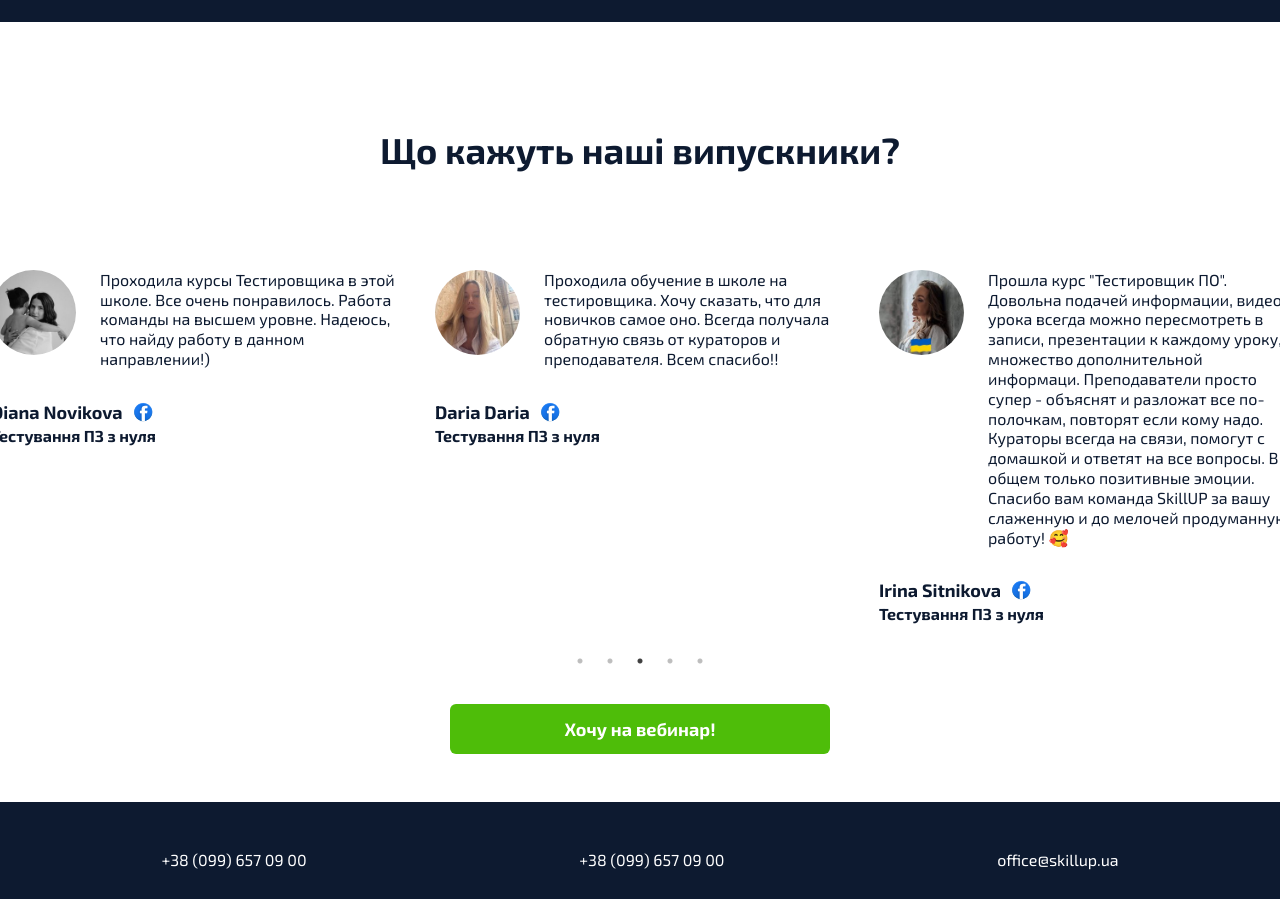
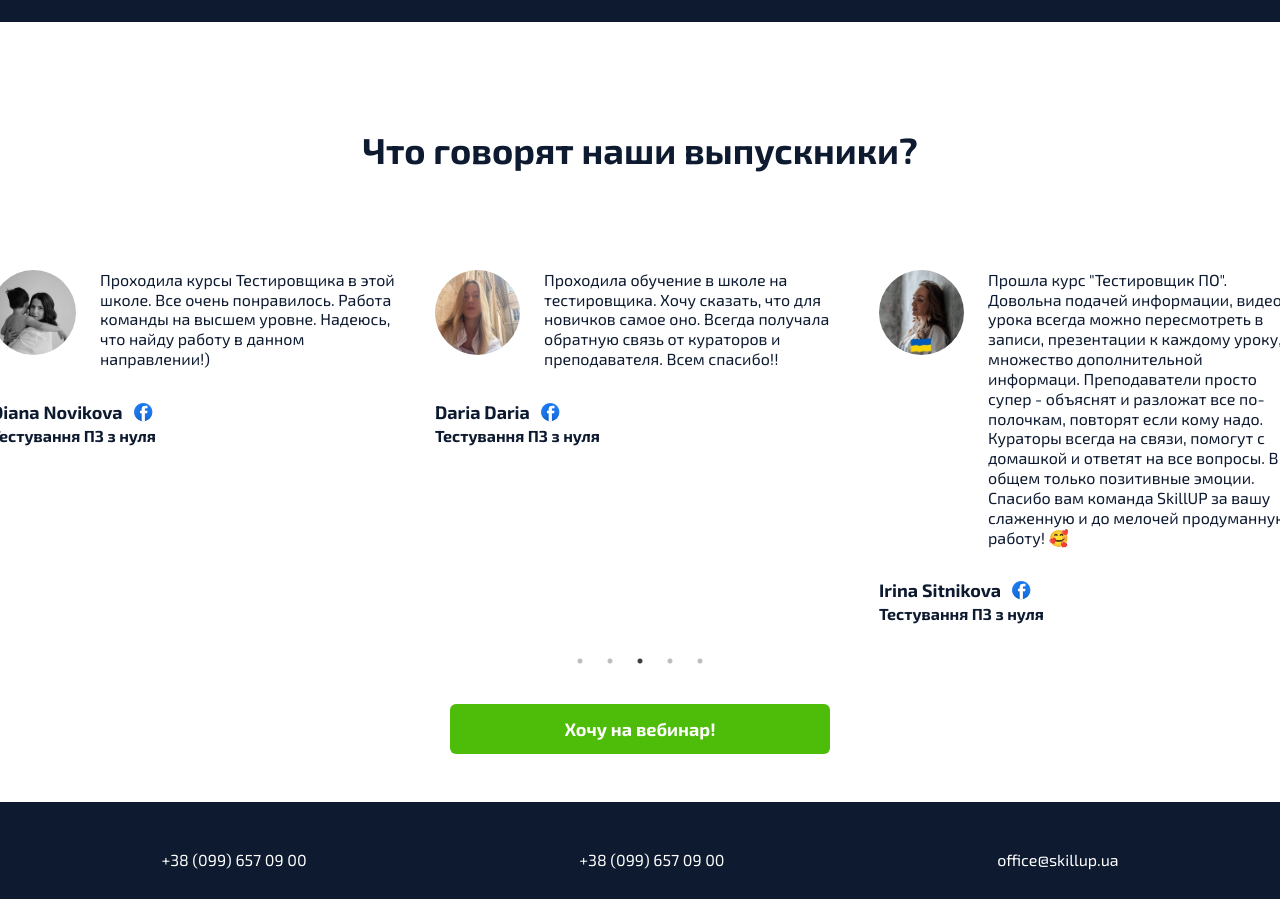
Before and after one commit to RomanKoriachko/skillup_testing_KZ, a plain HTML site: page index.html in a window 1280 px wide. Shown: the part 5680-6579 px from the top of the page. Drawn offline with nearby package versions, Linux system fonts and the light colour scheme.

Commit message:
translate text in review section

```diff
--- a/index.html
+++ b/index.html
@@ -611,7 +611,7 @@
             <section class="review-section">
                 <div class="container-slider">
                     <p class="review-section-header h2-header">
-                        Що кажуть наші випускники?
+                        Что говорят наши выпускники?
                     </p>
                     <div class="row slider-text">
                         <div class="slider-item">
```
